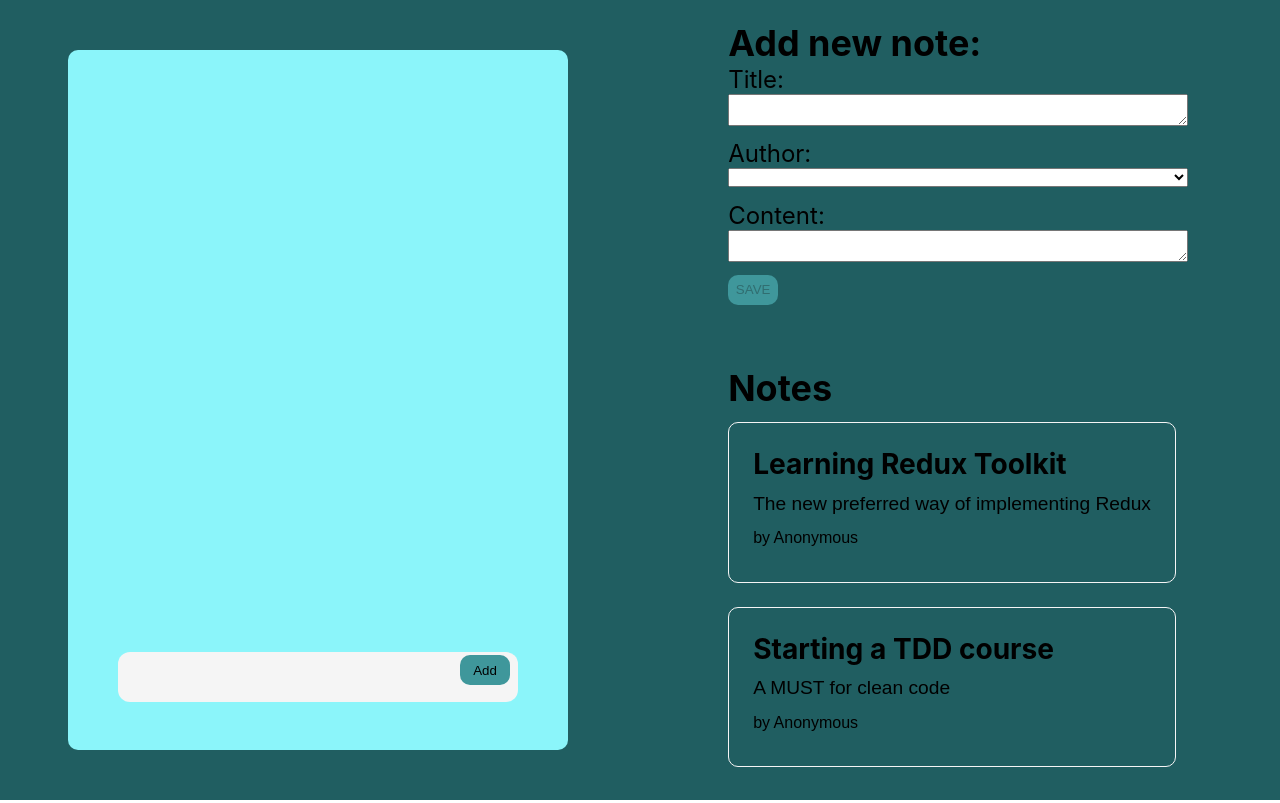
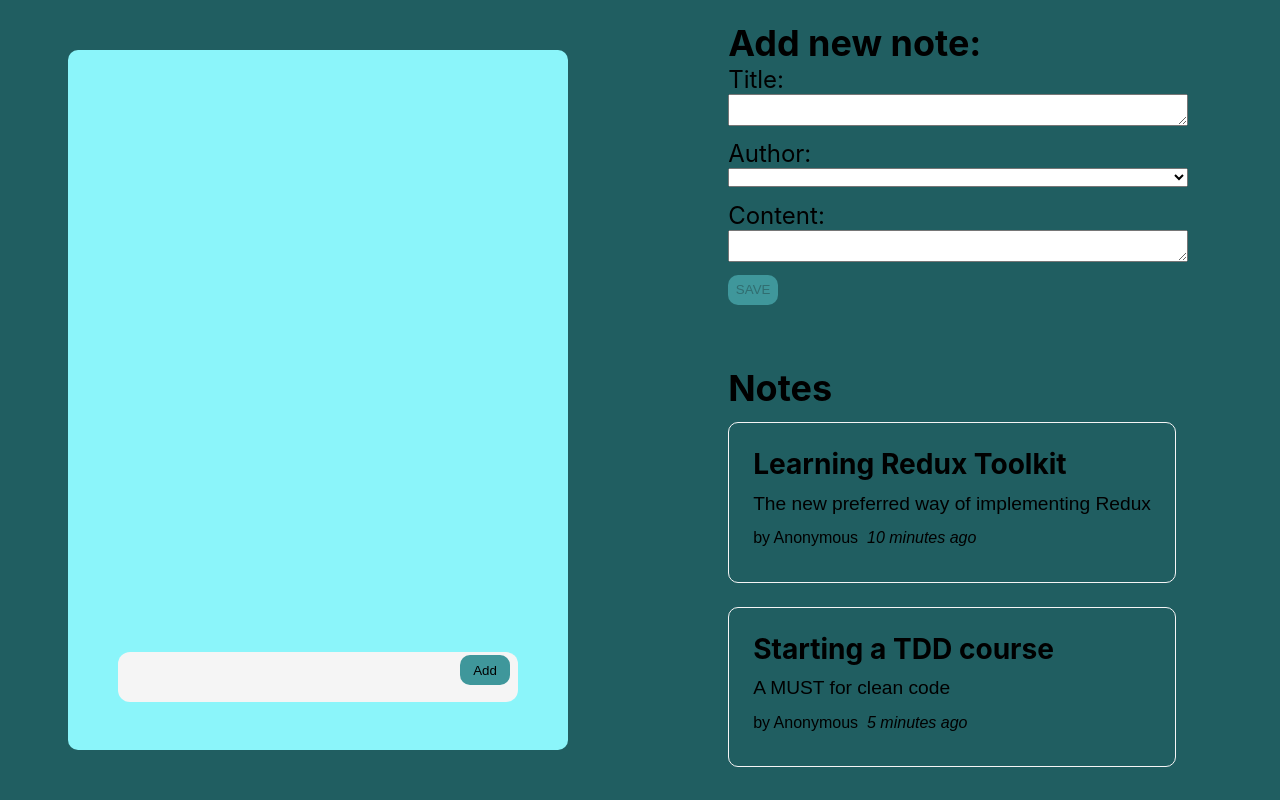
Before and after one commit to MayuRuru/redux-ToDo, a React (Create React App) app: page / in a window 1280 px wide. Built offline with nearby package versions, Linux system fonts and the light colour scheme.

Commit message:
debug serializable

```diff
--- a/src/components/notes/NotesList.js
+++ b/src/components/notes/NotesList.js
@@ -3,7 +3,7 @@ import "./NotesList.css";
 import { useSelector } from "react-redux";
 import { selectNotesList } from "../../features/notes/notesSlice";
 import NotesAuthor from "../../features/notes/NotesAuthor";
-//import TimeConverter from "../../helper/TimeConverter";
+import TimeConverter from "../../helper/TimeConverter";
 
 const NotesList = () => {
   const notes = useSelector(selectNotesList);
@@ -18,7 +18,7 @@ const NotesList = () => {
       <p>{note.content.substring(0, 100)}</p>
       <p className="noteCredit">
         <NotesAuthor userId={note.userId} />
-        {/* <TimeConverter timestamp={note.date} /> */}
+        <TimeConverter timestamp={note.date} />
       </p>
     </article>
   ));
--- a/src/features/notes/notesSlice.js
+++ b/src/features/notes/notesSlice.js
@@ -45,7 +45,7 @@ const notesSlice = createSlice({
             id: nanoid(),
             title,
             content,
-            date: new Date().toISOString,
+            date: new Date().toISOString(),
             userId,
             topics: {
               cleanCode: 0,
--- a/src/helper/TimeConverter.js
+++ b/src/helper/TimeConverter.js
@@ -1,12 +1,12 @@
-import { parseISO, formatDistanceToNow } from "date-fns";
+import { formatDistanceToNow } from "date-fns";
 
 import React from "react";
 
 const TimeConverter = ({ timestamp }) => {
   let timePassed = "";
   if (timestamp) {
-    const date = parseISO(timestamp);
-    const timePeriod = formatDistanceToNow(date);
+    //const date = parseISO(timestamp);
+    const timePeriod = formatDistanceToNow(new Date(timestamp));
     timePassed = `${timePeriod} ago`;
   }
 
```
